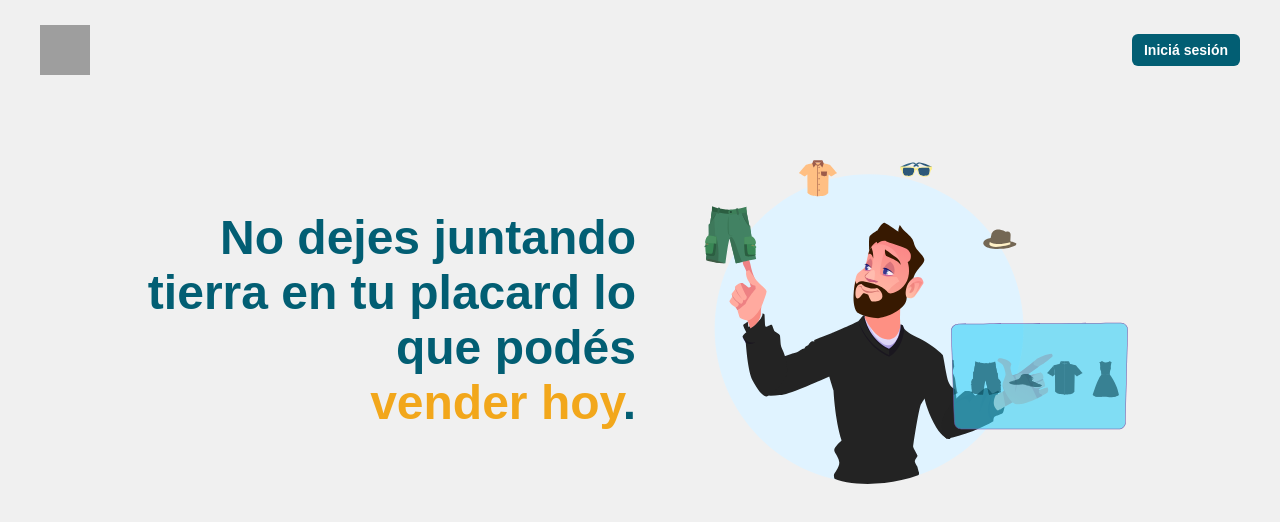
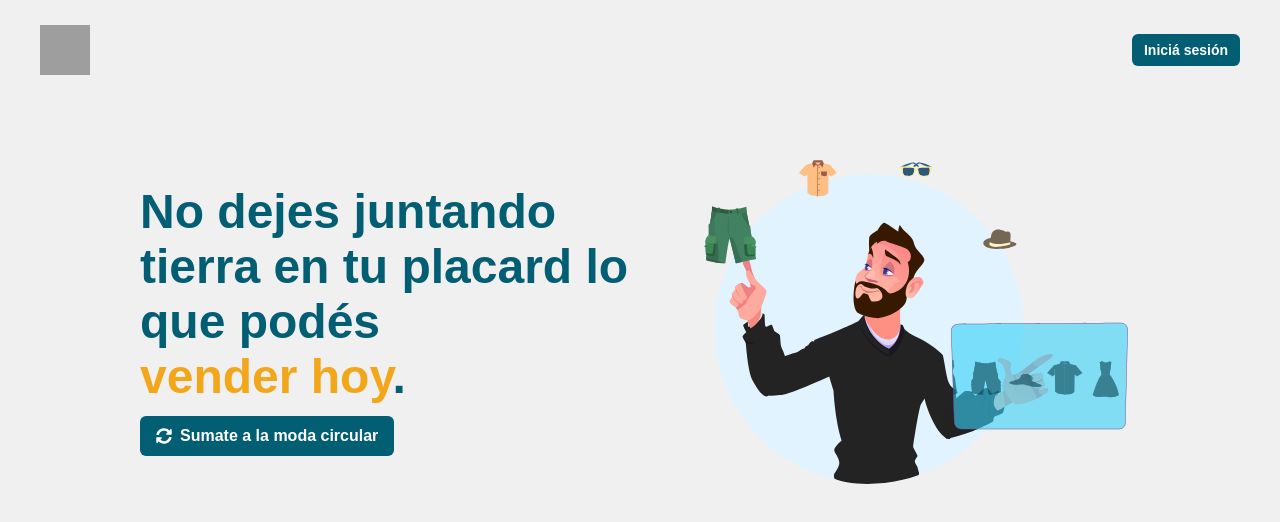
Before and after one commit to NicoPicotto/Ropita-Deheza, a React (Create React App) app: page / in a window 1280 px wide. Shown: the top 522 px of the page. Built offline with nearby package versions, Linux system fonts and the light colour scheme; no server answers; the database is empty; grey boxes are pictures that could not be loaded.

Commit message:
Arreglos en landing

```diff
--- a/src/Components/HomeLanding/HomeLanding.js
+++ b/src/Components/HomeLanding/HomeLanding.js
@@ -1,7 +1,8 @@
 import React from 'react';
-import { Stack, Heading, Highlight } from '@chakra-ui/react';
+import { Stack, Heading, Highlight, Button } from '@chakra-ui/react';
 import { useLottie } from 'lottie-react';
 import manShopping from '../../Lotties/manShopping.json';
+import { FaSyncAlt } from 'react-icons/fa';
 
 const options = {
 	animationData: manShopping,
@@ -17,17 +18,21 @@ const HomeLanding = () => {
 
 	return (
 		<Stack w='1000px' h='600px' direction='row'>
-			<Stack w='50%' h='100%' justify='center'>
-				<Heading
-					color='segundo'
-					size='2xl'
-					lineHeight='normal'
-					textAlign='right'
-				>
+			<Stack w='50%' h='100%' justify='center' spacing={3}>
+				<Heading color='segundo' size='2xl' lineHeight='normal'>
 					<Highlight query={['vender hoy']} styles={{ color: 'cuarto' }}>
 						No dejes juntando tierra en tu placard lo que podés vender hoy.
 					</Highlight>
 				</Heading>
+				<Button
+					w='fit-content'
+					leftIcon={<FaSyncAlt />}
+					bgColor='segundo'
+					color='white'
+					_hover={{ bgColor: 'cuarto' }}
+				>
+					Sumate a la moda circular
+				</Button>
 			</Stack>
 			<Stack w='50%' h='100%' justify='center'>
 				{View}
```
